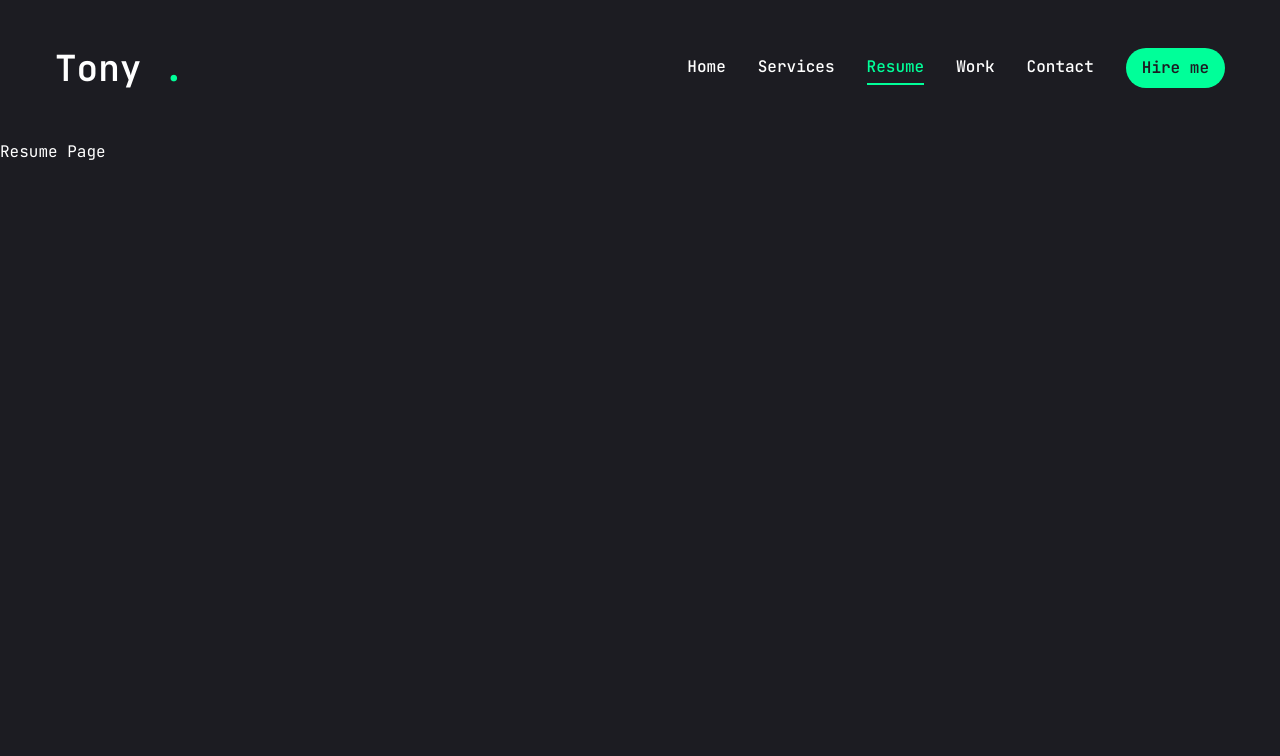
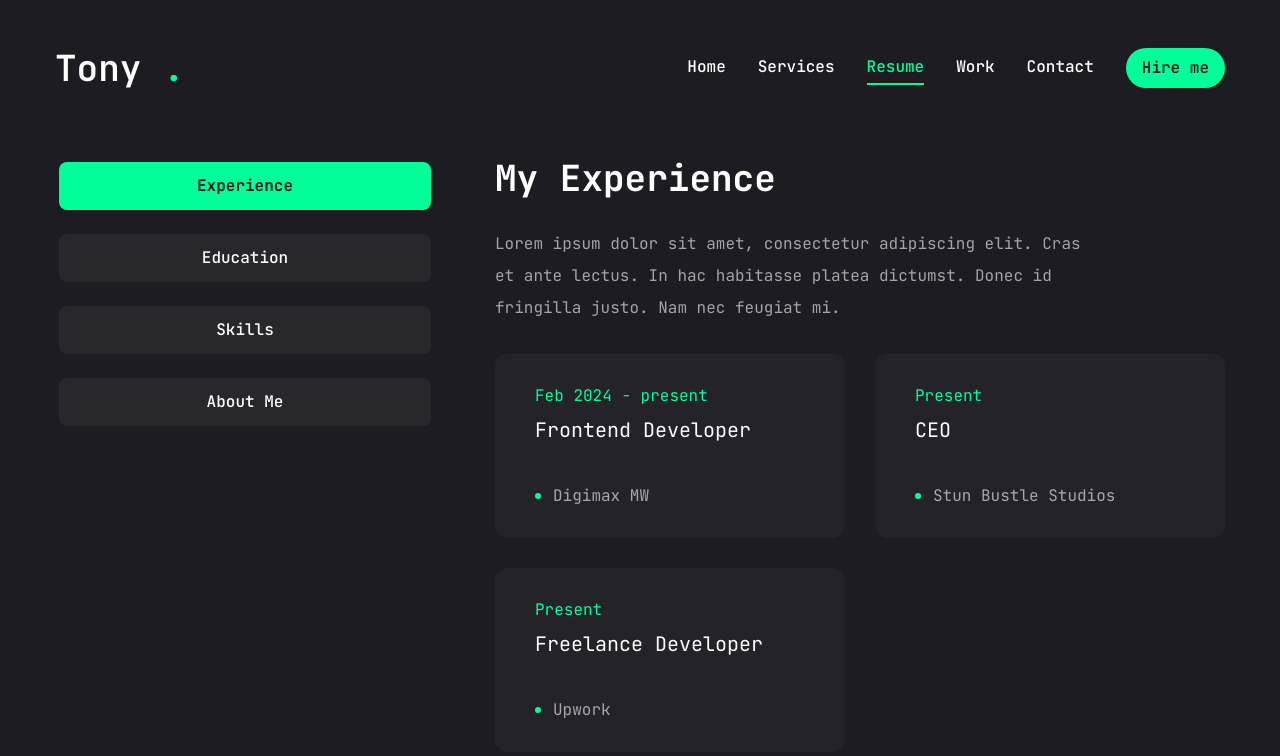
Before and after one commit to Tony-kan/portfolio_v2, a Next.js app: page /resume in a window 1280 px wide. Shown: the top 756 px of the page. Built offline with nearby package versions, Linux system fonts and the light colour scheme.

Commit message:
create  the resume page

```diff
--- a/app/resume/page.jsx
+++ b/app/resume/page.jsx
@@ -10,6 +10,17 @@
 } from "react-icons/fa";
 import { SiTailwindcss, SiNextdotjs } from "react-icons/si";
 
+import { motion } from "framer-motion";
+import { Tabs, TabsContent, TabsList, TabsTrigger } from "@/components/ui/tabs";
+import { ScrollArea } from "@/components/ui/scroll-area";
+import {
+  TooltipProvider,
+  TooltipTrigger,
+  Tooltip,
+  TooltipContent,
+} from "@/components/ui/tooltip";
+
+// About Data
 const about = {
   title: "about me",
   description: `Lorem ipsum dolor sit amet, consectetur adipiscing elit.
@@ -47,8 +58,259 @@
   ],
 };
 
+// Experience Data
+const experience = {
+  icon: "/assets/resume/badge.svg",
+  title: "my experience",
+  description: `Lorem ipsum dolor sit amet, consectetur adipiscing elit.
+       Cras et ante lectus. In hac habitasse platea dictumst. Donec id fringilla justo. Nam nec feugiat mi.`,
+  items: [
+    {
+      company: "Digimax MW",
+      position: "Frontend Developer",
+      duration: "Feb 2024  - present",
+    },
+    {
+      company: "Stun Bustle Studios",
+      position: "CEO",
+      duration: "Present",
+    },
+    {
+      company: "Upwork",
+      position: "Freelance Developer",
+      duration: "Present",
+    },
+  ],
+};
+
+// Education Data
+const education = {
+  icon: "/assets/resume/cap.svg",
+  title: "my education",
+  description: `Lorem ipsum dolor sit amet, consectetur adipiscing elit.
+       Cras et ante lectus. In hac habitasse platea dictumst. Donec id fringilla justo. Nam nec feugiat mi.`,
+  items: [
+    {
+      institution: "University of malawi",
+      degree: "Bachelor of science in computer science",
+      duration: "2019  - 2025",
+    },
+    {
+      institution: "dev",
+      degree: "frontend development bootcamp",
+      duration: "2023",
+    },
+    {
+      institution: "bootcamp",
+      degree: "python and artificial intelligence bootcamp",
+      duration: "2023",
+    },
+    {
+      institution: "GameDev.tv",
+      degree: "Unreal  Engine ",
+      duration: "2024",
+    },
+    {
+      institution: "Africans to  Silicon  Valley(A2SV)",
+      degree: "DSA,Python",
+      duration: "2023 - 2024",
+    },
+  ],
+};
+
+// skills data
+const skills = {
+  title: "my skills",
+  description: `Lorem ipsum dolor sit amet, consectetur adipiscing elit.
+       Cras et ante lectus. In hac habitasse platea dictumst. Donec id fringilla justo. Nam nec feugiat mi.`,
+  skillList: [
+    {
+      icon: <FaHtml5 />,
+      name: "html 5",
+    },
+    {
+      icon: <FaCss3 />,
+      name: "css 3",
+    },
+    {
+      icon: <FaJs />,
+      name: "javascript",
+    },
+    {
+      icon: <FaReact />,
+      name: "react.js",
+    },
+    {
+      icon: <SiNextdotjs />,
+      name: "next.js",
+    },
+    {
+      icon: <SiTailwindcss />,
+      name: "tailwind.css",
+    },
+    {
+      icon: <FaNodeJs />,
+      name: "node.js",
+    },
+    {
+      icon: <FaFigma />,
+      name: "figma",
+    },
+  ],
+};
 const Resume = () => {
-  return <div>Resume Page</div>;
+  return (
+    <motion.div
+      initial={{ opacity: 0 }}
+      animate={{
+        opacity: 1,
+        transition: { delay: 2.4, duration: 0.4, ease: "easeIn" },
+      }}
+      className="min-h-[80vh] flex items-center justify-center py-12 xl:py-0"
+    >
+      <div className="container mx-auto">
+        <Tabs
+          defaultValue="experience"
+          className="flex flex-col xl:flex-row gap-[60px]"
+        >
+          <TabsList className="flex flex-col w-full max-w-[380px]  mx-auto xl:mx-0 gap-6">
+            <TabsTrigger value="experience">Experience</TabsTrigger>
+            <TabsTrigger value="education">Education</TabsTrigger>
+            <TabsTrigger value="skills">Skills</TabsTrigger>
+            <TabsTrigger value="about">About Me</TabsTrigger>
+          </TabsList>
+
+          {/* content */}
+          <div className="min-h-[70vh] w-full">
+            {/* experience  content  */}
+            <TabsContent value="experience" className="w-full">
+              <div className="flex flex-col gap-[30px] text-center xl:text-left">
+                <h3 className="text-4xl  font-bold capitalize">
+                  {experience.title}
+                </h3>
+                <p className="max-w-[600px] text-white/60 mx-auto xl:mx-0">
+                  {experience.description}
+                </p>
+                <ScrollArea className="h-[400px]">
+                  <ul className="grid grid-cols-1 lg:grid-cols-2 gap-[30px]">
+                    {experience.items.map((item, index) => {
+                      return (
+                        <li
+                          key={index}
+                          className="bg-[#232329] h-[184px]  py-6 px-10 rounded-xl flex flex-col justify-center items-center  lg:items-start gap-1"
+                        >
+                          <span className="text-accent">{item.duration}</span>
+                          <h3 className="text-xl max-w-[260px] min-h-[60px] text-center  lg:text-left">
+                            {item.position}
+                          </h3>
+                          <div className="flex items-center gap-3">
+                            {/* dot  */}
+                            <span className="w-[6px] h-[6px] rounded-full bg-accent"></span>
+                            <p className="text-white/60">{item.company}</p>
+                          </div>
+                        </li>
+                      );
+                    })}
+                  </ul>
+                </ScrollArea>
+              </div>
+            </TabsContent>
+            {/* education  content  */}
+            <TabsContent value="education" className="w-full">
+              <div className="flex flex-col gap-[30px] text-center xl:text-left">
+                <h3 className="text-4xl  font-bold capitalize">
+                  {education.title}
+                </h3>
+                <p className="max-w-[600px] text-white/60 mx-auto xl:mx-0">
+                  {education.description}
+                </p>
+                <ScrollArea className="h-[400px]">
+                  <ul className="grid grid-cols-1 lg:grid-cols-2 gap-[30px]">
+                    {education.items.map((item, index) => {
+                      return (
+                        <li
+                          key={index}
+                          className="bg-[#232329] h-[184px]  py-6 px-10 rounded-xl flex flex-col justify-center items-center  lg:items-start gap-1"
+                        >
+                          <span className="text-accent">{item.duration}</span>
+                          <h3 className="text-xl max-w-[260px] min-h-[60px] text-center lg:text-left capitalize">
+                            {item.degree}
+                          </h3>
+                          <div className="flex items-center gap-3">
+                            {/* dot  */}
+                            <span className="w-[6px] h-[6px] rounded-full bg-accent"></span>
+                            <p className="text-white/60">{item.institution}</p>
+                          </div>
+                        </li>
+                      );
+                    })}
+                  </ul>
+                </ScrollArea>
+              </div>
+            </TabsContent>
+            {/* skill  content  */}
+            <TabsContent value="skills" className="w-full">
+              <div className="flex flex-col gap-[30px]">
+                <div className="flex flex-col gap-[30px] text-center xl:text-left">
+                  <h3 className="text-4xl font-bold">{skills.title}</h3>
+                  <p className="max-w-[600px] text-white/60 mx-auto  xl:mx-0">
+                    {skills.description}
+                  </p>
+                </div>
+                <ul className="grid grid-cols-2  gap-6 sm:grid-cols-3 md:grid-cols-4 xl:gap-[30px]">
+                  {skills.skillList.map((skill, index) => {
+                    return (
+                      <li key={index}>
+                        <TooltipProvider delayDuration={100}>
+                          <Tooltip>
+                            <TooltipTrigger className="w-full h-[150px] bg-[#232329] rounded-xl flex justify-center items-center group">
+                              <div className="text-6xl group-hover:text-accent transition-all duration-300">
+                                {skill.icon}
+                              </div>
+                            </TooltipTrigger>
+                            <TooltipContent>
+                              <p className="capitalize">{skill.name}</p>
+                            </TooltipContent>
+                          </Tooltip>
+                        </TooltipProvider>
+                      </li>
+                    );
+                  })}
+                </ul>
+              </div>
+            </TabsContent>
+            {/* about me content  */}
+            <TabsContent
+              value="about"
+              className="w-full text-center xl:text-left"
+            >
+              <div className="flex flex-col gap-[30px]">
+                <h3 className="text4xl font-bold capitalize">{about.title}</h3>
+                <p className="max-w-[600px] text-white/60  mx-auto xl:mx-0">
+                  {about.description}
+                </p>
+                <ul className="grid grid-cols-1 xl:grid-cols-2 gap-y-6 max-w-[620px] mx-auto xl:mx-0">
+                  {about.info.map((item, index) => {
+                    return (
+                      <li
+                        key={index}
+                        className="flex items-center justify-center xl:justify-start gap-4"
+                      >
+                        <span className="text-white/60">
+                          {item.fieldName}:{""}
+                        </span>
+                        <span className="text-xl">{item.fieldValue}</span>
+                      </li>
+                    );
+                  })}
+                </ul>
+              </div>
+            </TabsContent>
+          </div>
+        </Tabs>
+      </div>
+    </motion.div>
+  );
 };
 
 export default Resume;
--- a/components/ui/scroll-area.jsx
+++ b/components/ui/scroll-area.jsx
@@ -32,7 +32,7 @@
       className
     )}
     {...props}>
-    <ScrollAreaPrimitive.ScrollAreaThumb className="relative flex-1 rounded-full bg-slate-200 dark:bg-slate-800" />
+    <ScrollAreaPrimitive.ScrollAreaThumb className="relative flex-1 rounded-full bg-accent dark:bg-slate-800" />
   </ScrollAreaPrimitive.ScrollAreaScrollbar>
 ))
 ScrollBar.displayName = ScrollAreaPrimitive.ScrollAreaScrollbar.displayName
--- a/components/ui/tabs.jsx
+++ b/components/ui/tabs.jsx
@@ -1,43 +1,43 @@
-"use client"
+"use client";
 
-import * as React from "react"
-import * as TabsPrimitive from "@radix-ui/react-tabs"
+import * as React from "react";
+import * as TabsPrimitive from "@radix-ui/react-tabs";
 
-import { cn } from "@/lib/utils"
+import { cn } from "@/lib/utils";
 
-const Tabs = TabsPrimitive.Root
+const Tabs = TabsPrimitive.Root;
 
 const TabsList = React.forwardRef(({ className, ...props }, ref) => (
   <TabsPrimitive.List
     ref={ref}
-    className={cn(
-      "inline-flex h-10 items-center justify-center rounded-md bg-slate-100 p-1 text-slate-500 dark:bg-slate-800 dark:text-slate-400",
-      className
-    )}
-    {...props} />
-))
-TabsList.displayName = TabsPrimitive.List.displayName
+    className={cn("inline-flex h-auto rounded-md p-1 text-primary", className)}
+    {...props}
+  />
+));
+TabsList.displayName = TabsPrimitive.List.displayName;
 
 const TabsTrigger = React.forwardRef(({ className, ...props }, ref) => (
   <TabsPrimitive.Trigger
     ref={ref}
     className={cn(
-      "inline-flex items-center justify-center whitespace-nowrap rounded-sm px-3 py-1.5 text-sm font-medium ring-offset-white transition-all focus-visible:outline-none focus-visible:ring-2 focus-visible:ring-slate-950 focus-visible:ring-offset-2 disabled:pointer-events-none disabled:opacity-50 data-[state=active]:bg-white data-[state=active]:text-slate-950 data-[state=active]:shadow-sm dark:ring-offset-slate-950 dark:focus-visible:ring-slate-300 dark:data-[state=active]:bg-slate-950 dark:data-[state=active]:text-slate-50",
+      "inline-flex items-center w-full bg-[#27272c] justify-center whitespace-nowrap text-white rounded-lg p-3 text-base font-medium ring-offset-white transition-all disabled::pointer-events-none disabled:opacity-50 data-[state=active]:bg-accent  data-[state=active]:text-primary data-[state=active]:font-bold data-[state=active]:shadow-sm",
       className
     )}
-    {...props} />
-))
-TabsTrigger.displayName = TabsPrimitive.Trigger.displayName
+    {...props}
+  />
+));
+TabsTrigger.displayName = TabsPrimitive.Trigger.displayName;
 
 const TabsContent = React.forwardRef(({ className, ...props }, ref) => (
   <TabsPrimitive.Content
     ref={ref}
     className={cn(
-      "mt-2 ring-offset-white focus-visible:outline-none focus-visible:ring-2 focus-visible:ring-slate-950 focus-visible:ring-offset-2 dark:ring-offset-slate-950 dark:focus-visible:ring-slate-300",
+      "min-h-[480px] ring-offset-white focus-visible:outline-none focus-visible:ring-2 focus-visible:ring-slate-950 focus-visible:ring-offset-2 dark:ring-offset-slate-950 dark:focus-visible:ring-slate-300",
       className
     )}
-    {...props} />
-))
-TabsContent.displayName = TabsPrimitive.Content.displayName
+    {...props}
+  />
+));
+TabsContent.displayName = TabsPrimitive.Content.displayName;
 
-export { Tabs, TabsList, TabsTrigger, TabsContent }
+export { Tabs, TabsList, TabsTrigger, TabsContent };
```
